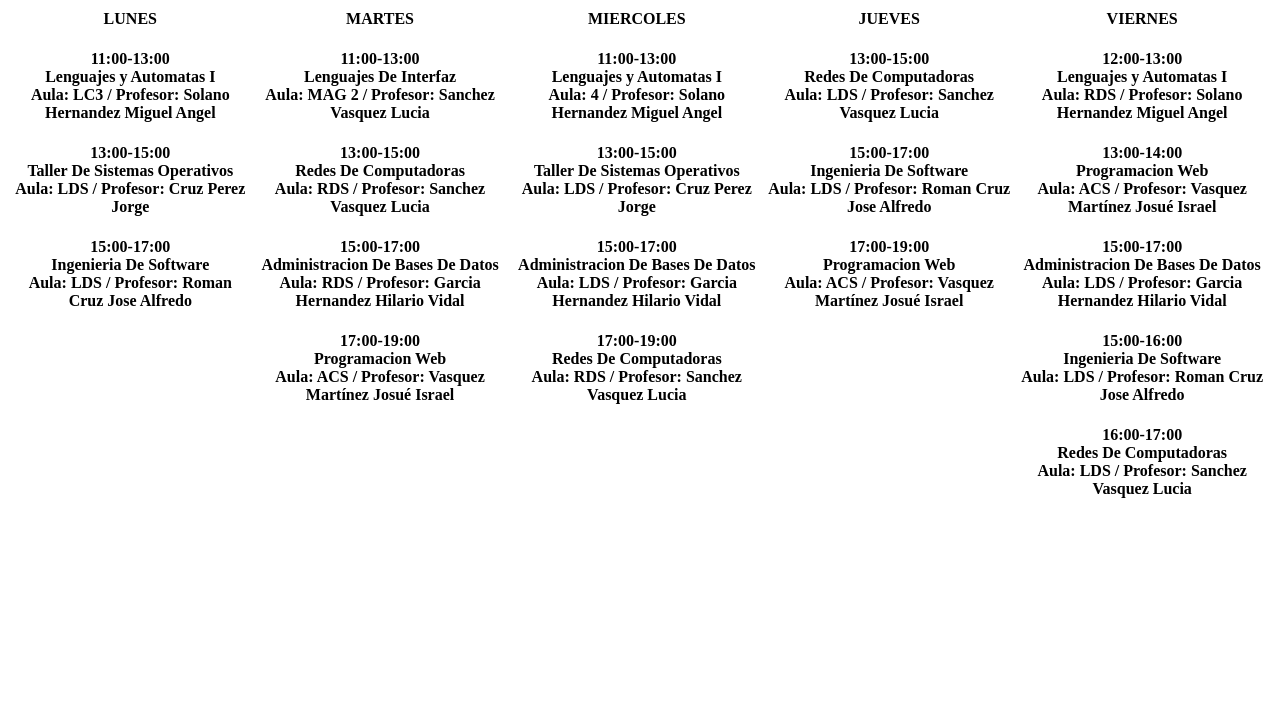
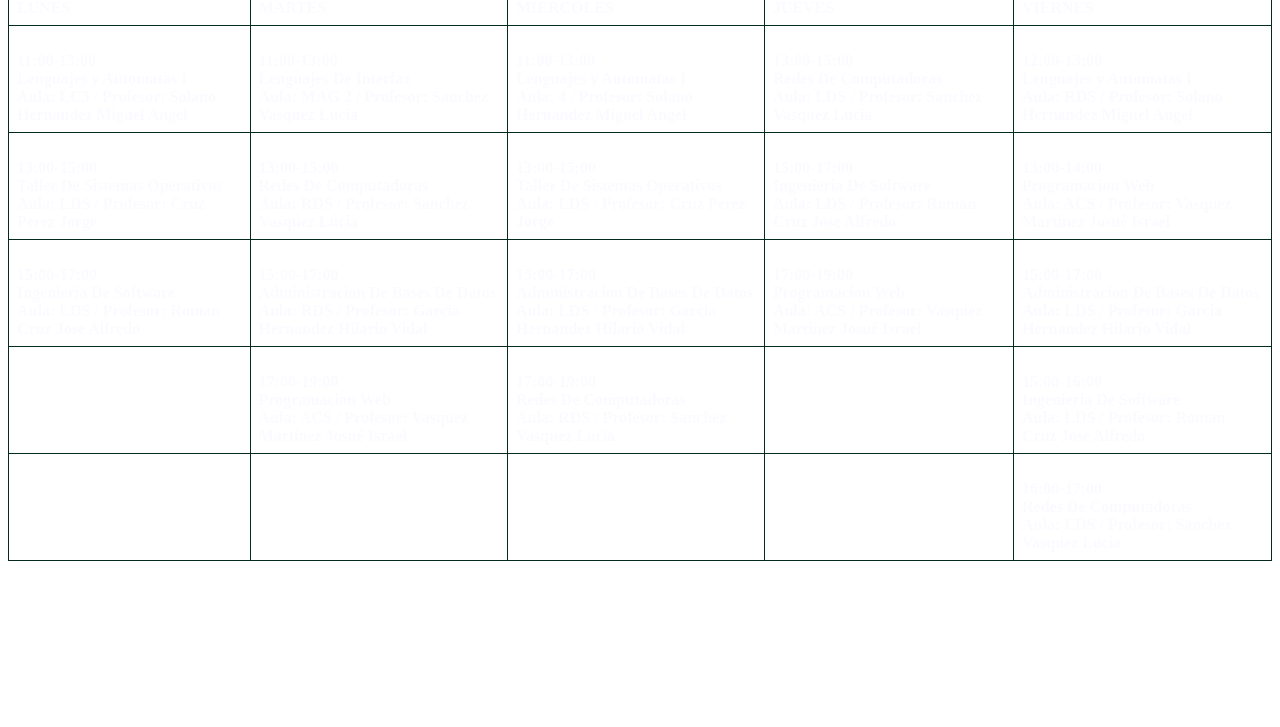
Before and after one commit to Diegocruz040708/practicas-programacionweb-diego, a plain HTML site: page Practica3/Horario.html in a window 1280 px wide. Shown: the part 73-800 px from the top of the page. Drawn offline with Linux system fonts and the light colour scheme; files that its build step writes are made by us from their sources.

Commit message:
Cambios esteticos

```diff
--- a/Practica3/Horario.html
+++ b/Practica3/Horario.html
@@ -4,7 +4,7 @@
     <meta charset="UTF-8">
     <meta name="viewport" content="width=device-width, initial-scale=1.0">
     <title>Mi Horario</title>
-    <link rel="stylesheet" href="CSS/StilesHorario.css">
+    <link rel="stylesheet" href="CSS/StylesHorario.css">
 </head>
 <body>
 <h1> MI HORARIO</h1>
```
